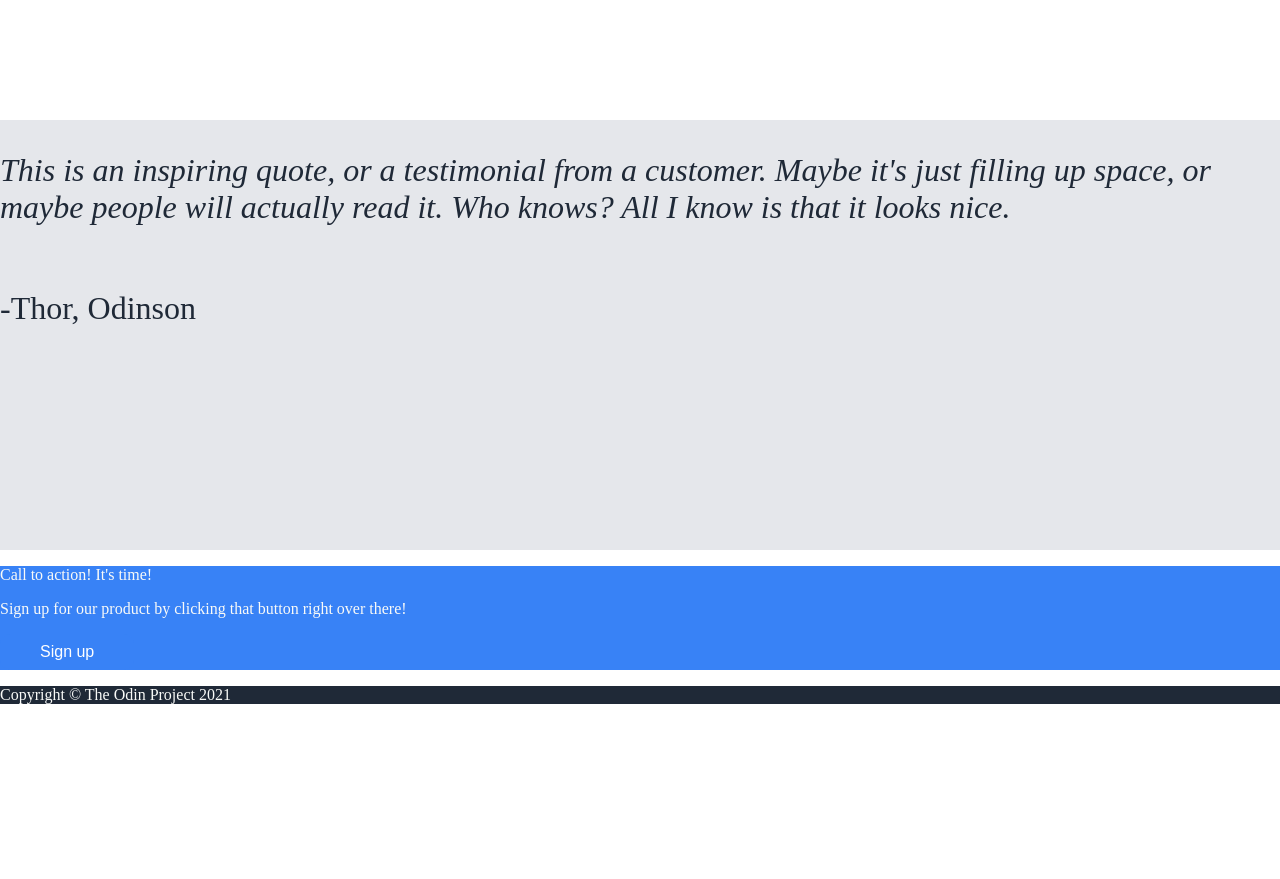
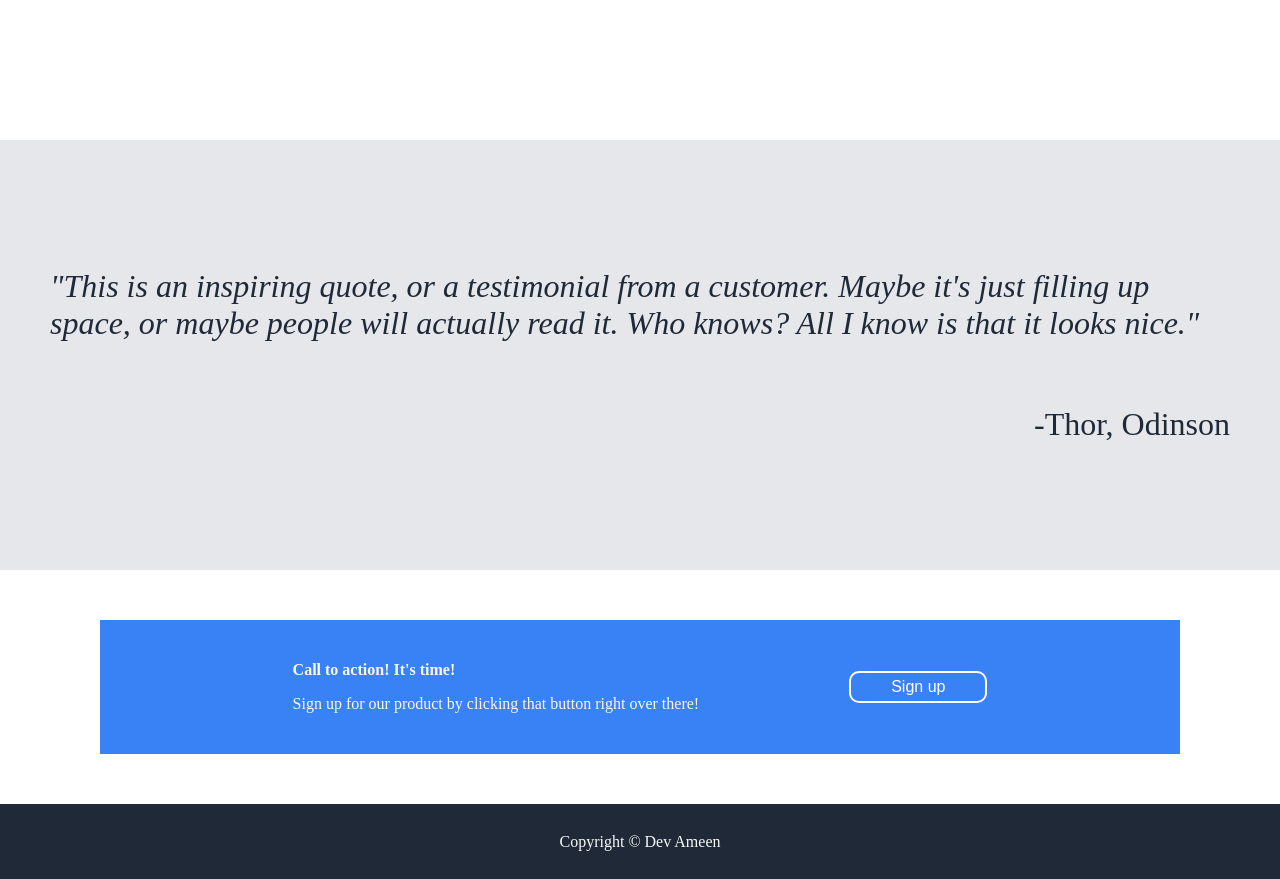
Before and after one commit to Aminizle/Odin---Project-landing-page, a plain HTML site: page index.html in a window 1280 px wide. Shown: the part 830-1709 px from the top of the page. Before the commit the page ends 1550 px from the top, so only its background shows below. Drawn offline with Linux system fonts and the light colour scheme.

Commit message:
completed assignment as required

```diff
--- a/index.html
+++ b/index.html
@@ -38,7 +38,7 @@
                     is
                     lower contrast
                 </p>
-                <button>
+                <button class="main-button">
                     Sign up
                 </button>
             </div>
@@ -75,34 +75,42 @@
     </section>
 
     <section class="quote">
-        <p class="quote-text">
-            This is an inspiring quote, or a testimonial from a customer. Maybe it's just filling up space, or maybe
+        <div class="quote-text-container">
+        <p>
+            "This is an inspiring quote, or a testimonial from a customer. Maybe it's just filling up space, or maybe
             people
-            will actually read it. Who knows? All I know is that it looks nice.
+            will actually read it. Who knows? All I know is that it looks nice."
         </p>
-        <p class="quote-by">-Thor, Odinson</p>
+    </div>
+    <div class="quote-by-container">
+        <p>-Thor, Odinson</p>
+    </div>
     </section>
 
 
     <section>
         <div class="call-to-action">
-            <p>
+            <div>
+            <p class="call-to-action-text">
                 Call to action! It's time!
             </p>
             <p>
                 Sign up for our product by clicking that button right over there!
             </p>
-            <button>
+        </div>
+        <div class="call-to-action-button-container">
+            <button class="call-to-action-button">
                 Sign up
             </button>
+        </div>
         </div>
     </section>
 
 
-    <section>
+    <section class="footer-section">
         <footer>
             <p>
-                Copyright &copy; The Odin Project 2021
+                Copyright &copy; Dev Ameen
             </p>
         </footer>
     </section>
--- a/styles.css
+++ b/styles.css
@@ -2,7 +2,8 @@ body {
     --primary-color: #F9FAF8;
     --secondary-color: #1F2937;
     --tertiary-color: #E5E7EB;
-    margin: 0;
+    margin: 0px;
+
 
 }
 
@@ -10,11 +11,11 @@ body {
 footer {
     background-color: var(--secondary-color);
     color: var(--primary-color);
-    padding-right: 200px;
 }
 
 #header {
     height: 500px;
+    padding: 10px 50px;
 }
 
 h1 {
@@ -41,7 +42,7 @@ button, .call-to-action {
     color: var(--primary-color);
 }
 
-button {
+.main-button {
     border: none;
     color: white;
     padding: 9px 40px;
@@ -60,19 +61,24 @@ h3 {
     height: 430px;
     display: flex;
    flex-direction: column;
-
+   justify-content: center;
+padding: 0 50px;
 }
 
-.quote-text {
+.quote-text-container {
     font-size: 2rem;
     font-style: italic;
     color: var(--secondary-color);
+    display: flex;
+    justify-content: flex-start;
 }
 
-.quote-by {
+.quote-by-container {
     font-size: 2rem;
     font-style: bold;
     color: #1f2937;
+    display: flex;
+    justify-content: flex-end;
 
 }
 
@@ -125,3 +131,37 @@ padding: 0px 150px;
     border-radius: 10px;
 
 }
+
+.call-to-action {
+    margin: 50px 100px;
+    display: flex;
+    justify-content: center;
+    padding: 25px 50px;
+}
+
+.call-to-action-text {
+    font-weight: bold;
+}
+
+.call-to-action-button-container {
+    display: flex;
+    justify-content: center;
+    align-items: center;
+    padding-left: 150px;
+}
+
+
+.call-to-action-button {
+    border: 2px solid white;
+    color: white;
+    padding: 5px 40px;
+    font-size: 16px;
+    border-radius: 10px;
+}
+
+footer {
+    height: 75px;
+    display: flex;
+    justify-content: center;
+    align-items: center;
+}
```
